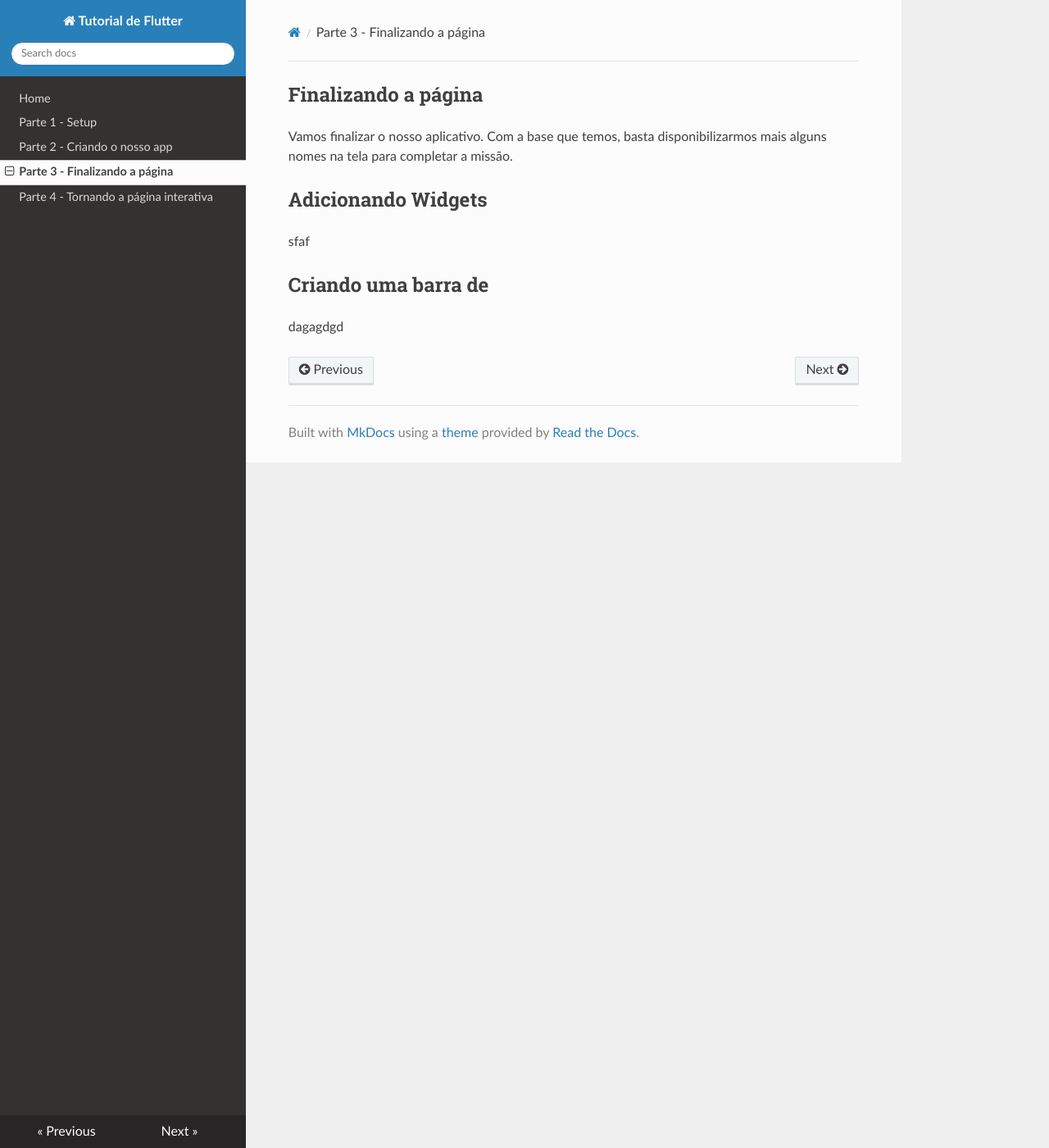
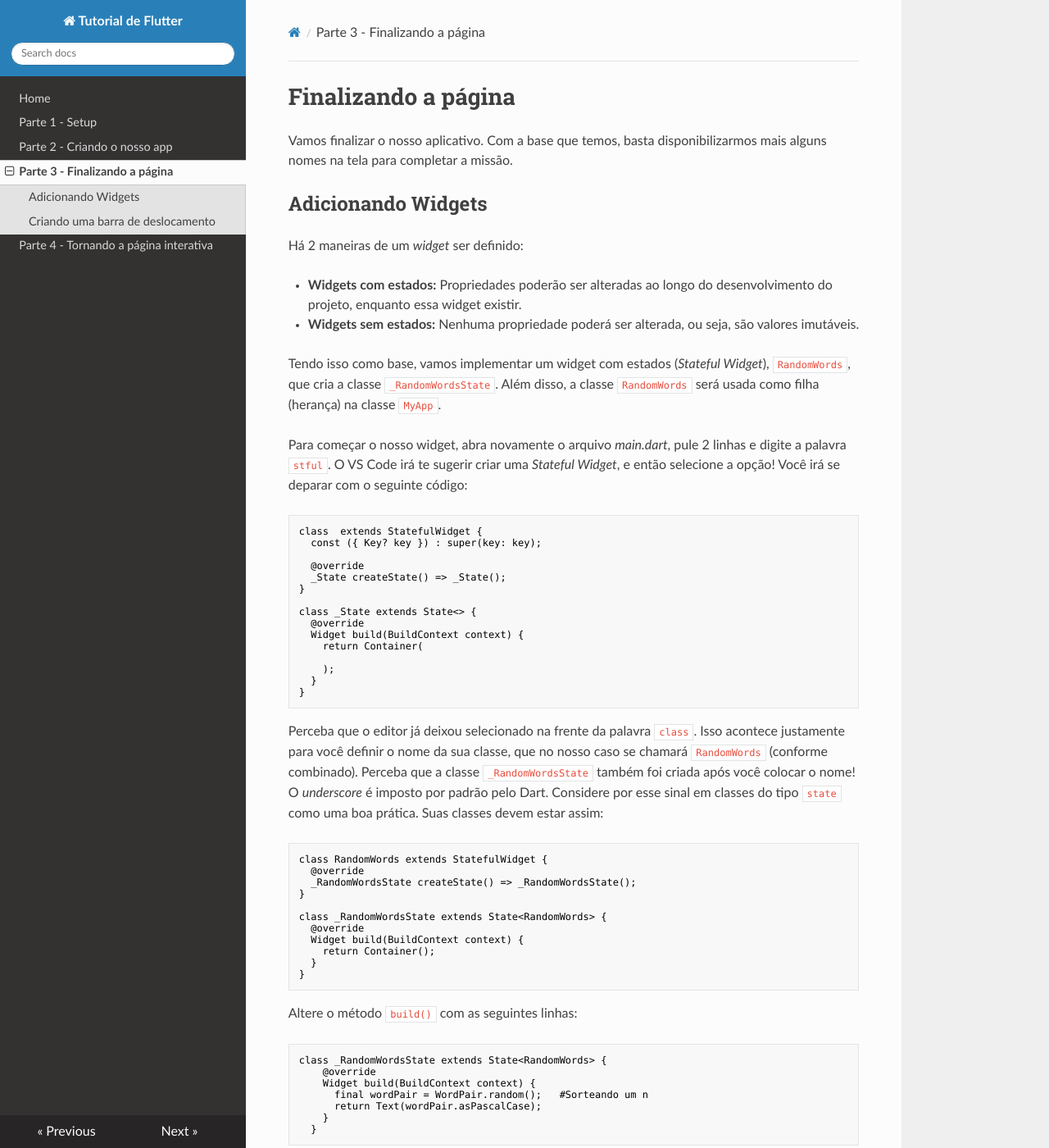
Before and after one commit to jonathansutton1/Projeto3-TecWeb, an MkDocs documentation site: the page built from docs/P3.md, in a window 1280 px wide and 1400 px high. Shown: the whole window at 82% size. Built offline with MkDocs 1.6.1, drawn with Linux system fonts in a browser that asks for light colours; nearby versions of some CDN libraries; some of the changed text lies outside the part shown.

Commit message:
encaminhando a P3

````diff
--- a/docs/P3.md
+++ b/docs/P3.md
@@ -1,10 +1,76 @@
-## Finalizando a página
+# Finalizando a página
 
 Vamos finalizar o nosso aplicativo. Com a base que temos, basta disponibilizarmos mais alguns nomes na tela para completar a missão.
 
 ## Adicionando Widgets
-sfaf
+Há 2 maneiras de um *widget* ser definido:
 
-## Criando uma barra de
+- **Widgets com estados:** Propriedades poderão ser alteradas ao longo do desenvolvimento do projeto, enquanto essa widget existir.
+- **Widgets sem estados:** Nenhuma propriedade poderá ser alterada, ou seja, são valores imutáveis.
 
-dagagdgd
+Tendo isso como base, vamos implementar um widget com estados (*Stateful Widget*), ```RandomWords```, que cria a classe ```_RandomWordsState```. Além disso, a classe ```RandomWords``` será usada como filha (herança) na classe ```MyApp```.
+
+Para começar o nosso widget, abra novamente o arquivo *main.dart*, pule 2 linhas e digite a palavra ```stful```. O VS Code irá te sugerir criar uma *Stateful Widget*, e então selecione a opção! Você irá se deparar com o seguinte código:
+
+```dart
+class  extends StatefulWidget {
+  const ({ Key? key }) : super(key: key);
+
+  @override
+  _State createState() => _State();
+}
+
+class _State extends State<> {
+  @override
+  Widget build(BuildContext context) {
+    return Container(
+
+    );
+  }
+}
+```
+
+Perceba que o editor já deixou selecionado na frente da palavra ```class```. Isso acontece justamente para você definir o nome da sua classe, que no nosso caso se chamará ```RandomWords``` (conforme combinado). Perceba que a classe ```_RandomWordsState``` também foi criada após você colocar o nome! O *underscore* é imposto por padrão pelo Dart. Considere por esse sinal em classes do tipo ```state``` como uma boa prática. Suas classes devem estar assim:
+
+```dart
+class RandomWords extends StatefulWidget {
+  @override
+  _RandomWordsState createState() => _RandomWordsState();
+}
+
+class _RandomWordsState extends State<RandomWords> {
+  @override
+  Widget build(BuildContext context) {
+    return Container();
+  }
+}
+```
+
+Altere o método ```build()``` com as seguintes linhas:
+
+```dart
+class _RandomWordsState extends State<RandomWords> {
+    @override
+    Widget build(BuildContext context) {
+      final wordPair = WordPair.random();   #Sorteando um n
+      return Text(wordPair.asPascalCase);
+    }
+  }
+```
+
+Para finalizar, no código inicial, altere o ```child```. De ```Text(wordPair.asPascalCase)``` para ```RandomWords()```. Lembrando que essa configuração que foi trocada já foi definida na nossa classe ```_RandomWordsState```. O resultado na tela deve ser o mesmo de antes. Vamos, enfim, adicionar as mudanças.
+
+
+## Criando uma barra de deslocamento
+
+No último passo da etapa 3, vamos expandir a classe ```_RandomWordsState``` para ela disponibilizar vários nomes, ao invés de apenas um. Comece as mudanças criando uma lista de sugestões para salvar os pares de nomes gerados. Vamos também adicionar uma variável para aumentar a letra que aparece na tela.
+
+```dart
+class _RandomWordsState extends State<RandomWords> {
+  final _suggestions = <WordPair>[];
+  final _biggerFont = const TextStyle(fontSize: 18.0);
+  // ···
+}
+```
+
+O próximo passo será adicionar outra função! Vamos criar a ```BuildSugestions()```, que criará a nossa ```ListView()``` (função que exibe as palavras).
````
Also changed, not shown: docs/P1.md (+1 -1 lines), docs/P2.md (+6 -6 lines), site/P1/index.html, site/P2/index.html, site/P3/index.html, site/index.html, site/search/search_index.json, 2 other files.
